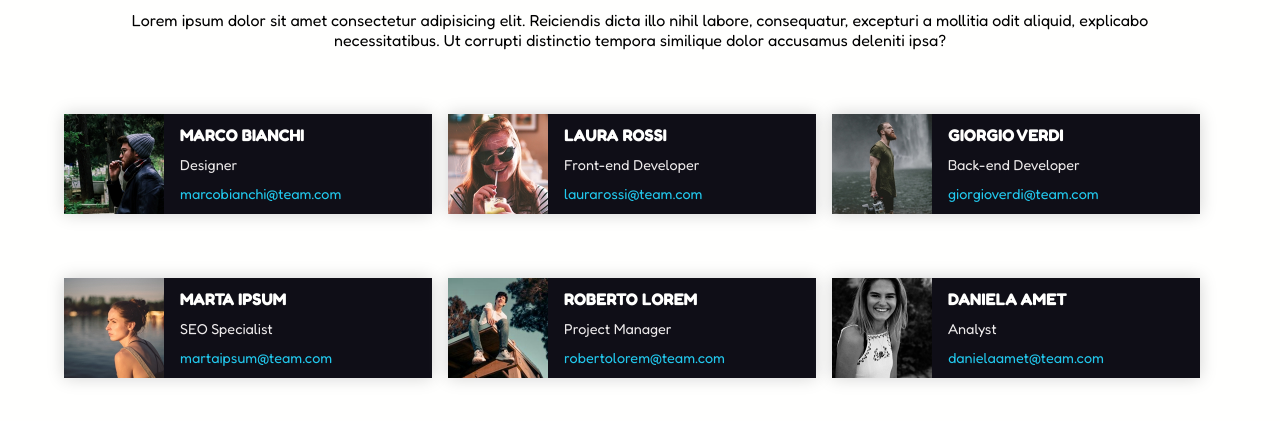
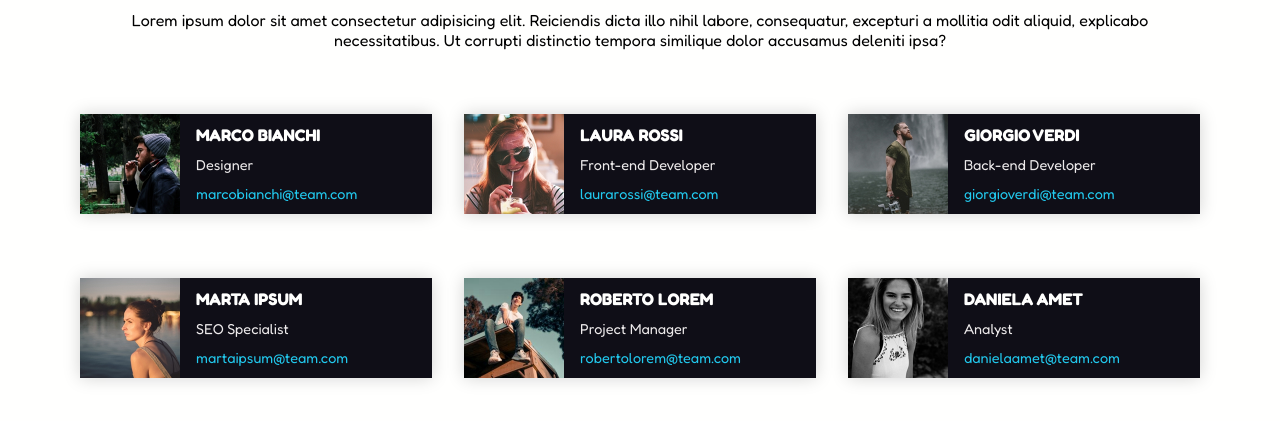
Before and after one commit to MarcoZellini/html-css-float-cards, a plain HTML site: page index.html in a window 1280 px wide. Shown: the part 93-514 px from the top of the page. Drawn offline with Linux system fonts and the light colour scheme.

Commit message:
Fix column centering

```diff
--- a/assets/css/style.css
+++ b/assets/css/style.css
@@ -64,8 +64,8 @@ h1,
 
 .col {
     float: left;
-    width: calc(100%/3 - 1rem);
-    margin-right: 1rem;
+    width: calc(100%/3 - 2rem);
+    margin: 0 1rem;
     box-shadow: 0 0 1rem lightgrey;
     background-color: var(--fc-dark);
     height: 100px;
```
